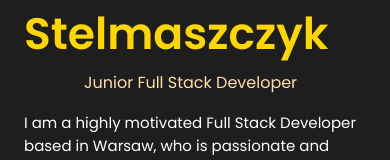
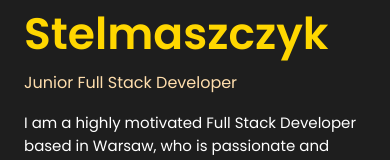
Before and after one commit to stelmaszczykadrian/Portfolio, a React (Create React App) app in the folder portfolio/: page / in a window 390 px wide. Shown: the part 424-584 px from the top of the page. Built offline with nearby package versions, Linux system fonts and the light colour scheme; no server answers; the HTML template or start-up script is replaced by a standard one.

Commit message:
Refactor: Remove left padding in home subtitle

```diff
--- a/portfolio/src/components/home/Home.css
+++ b/portfolio/src/components/home/Home.css
@@ -90,7 +90,6 @@
     }
 
     .home__subtitle {
-        padding-left: 3.75rem;
         margin-bottom: var(--mb-1);
     }
 
```
